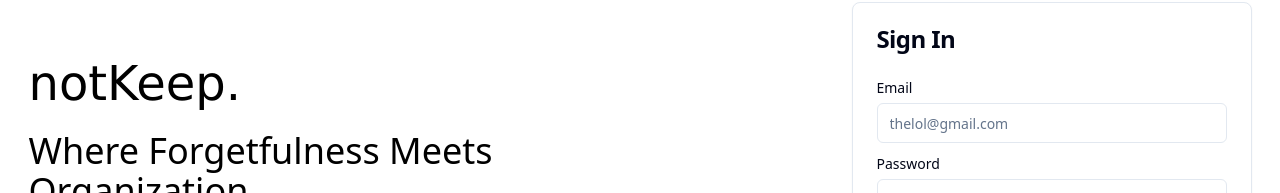
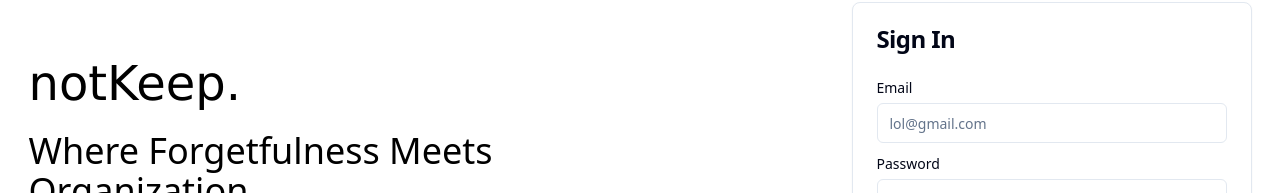
Before and after one commit to udbhav-m/notKeep-Next, a Next.js app: page / in a window 1280 px wide. Shown: the part 234-427 px from the top of the page. Built offline with nearby package versions, Linux system fonts and the light colour scheme.

Commit message:
Update CardTab.tsx

```diff
--- a/src/pages/components/CardTab.tsx
+++ b/src/pages/components/CardTab.tsx
@@ -55,7 +55,7 @@ export default function CardTab() {
                 <Input
                   onChange={(e) => setEmail(e.target.value)}
                   id="emailL"
-                  placeholder="thelol@gmail.com"
+                  placeholder="lol@gmail.com"
                 />
               </div>
               <div className="space-y-1">
```
